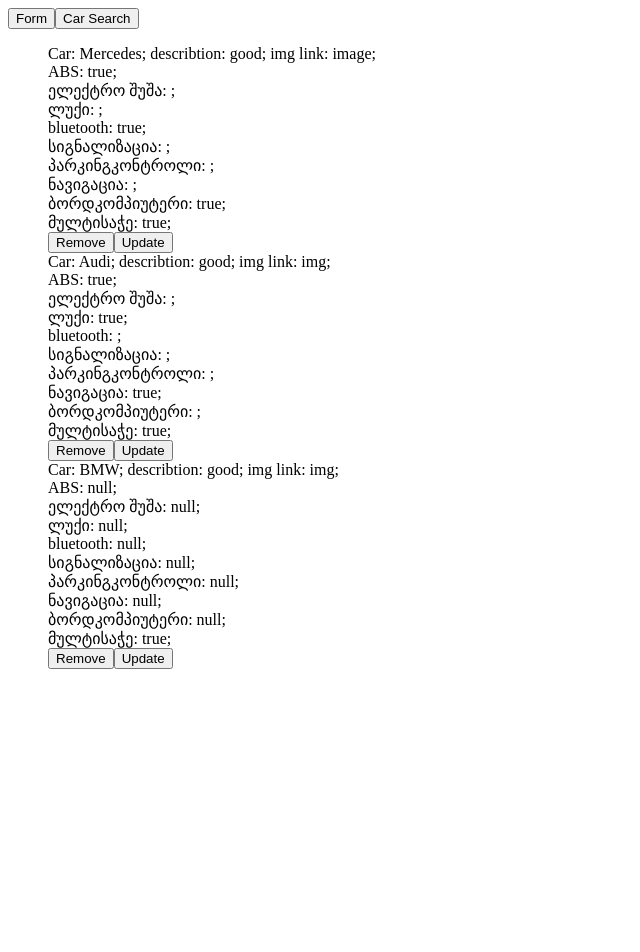
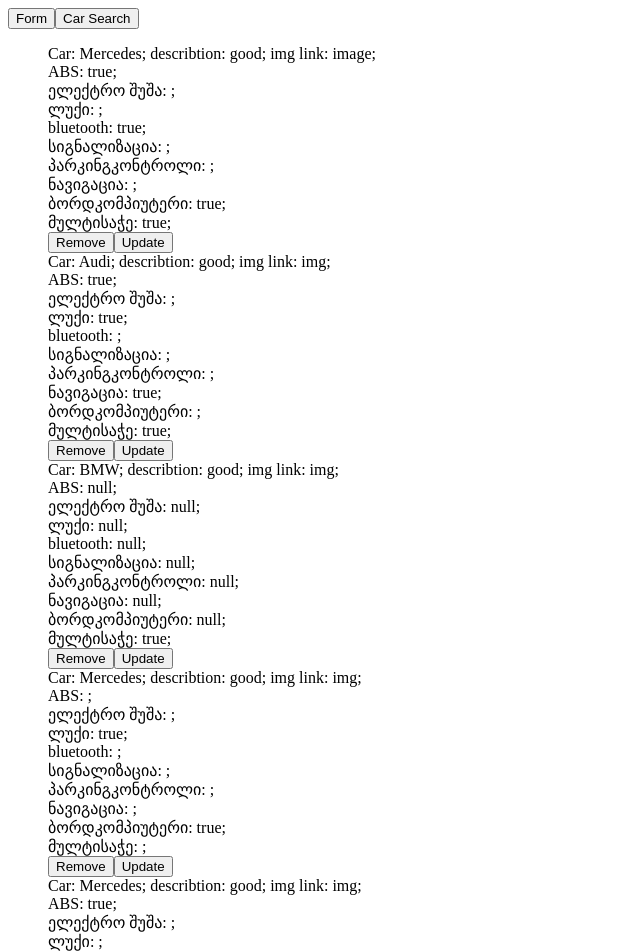
Before and after one commit to otonika10/Aidnet-Angular-Task, an Angular app: page /list in a window 1280 px wide. Shown: the top 952 px of the page, without its empty margins (0-640 px from the left). Before the commit the page ends 800 px from the top, so only its background shows below. Built offline with nearby package versions, Linux system fonts and the light colour scheme; data requests are answered from the project's data file.

Commit message:
feat(validations)

```diff
--- a/db.json
+++ b/db.json
@@ -44,6 +44,66 @@
       "bort": null,
       "multisache": true,
       "id": 3
+    },
+    {
+      "cars": "Mercedes",
+      "describtion": "good",
+      "image": "img",
+      "abs": "",
+      "shusha": "",
+      "luqi": true,
+      "bluetooth": "",
+      "signalizacia": "",
+      "parkingkontroli": "",
+      "navigacia": "",
+      "bort": true,
+      "multisache": "",
+      "id": 4
+    },
+    {
+      "cars": "Mercedes",
+      "describtion": "good",
+      "image": "img",
+      "abs": true,
+      "shusha": "",
+      "luqi": "",
+      "bluetooth": "",
+      "signalizacia": "",
+      "parkingkontroli": "",
+      "navigacia": true,
+      "bort": "",
+      "multisache": "",
+      "id": 5
+    },
+    {
+      "cars": "BMW",
+      "describtion": "good",
+      "image": "www.google.com",
+      "abs": "",
+      "shusha": "",
+      "luqi": "",
+      "bluetooth": "",
+      "signalizacia": "",
+      "parkingkontroli": "",
+      "navigacia": true,
+      "bort": "",
+      "multisache": "",
+      "id": 6
+    },
+    {
+      "cars": "Mercedes",
+      "describtion": "bad",
+      "image": "https://cdn.motor1.com/images/mgl/mrz1e/s1/coolest-cars-feature.webp",
+      "abs": null,
+      "shusha": null,
+      "luqi": null,
+      "bluetooth": true,
+      "signalizacia": null,
+      "parkingkontroli": null,
+      "navigacia": null,
+      "bort": null,
+      "multisache": null,
+      "id": 7
     }
   ]
 }
--- a/src/app/form/form.component.html
+++ b/src/app/form/form.component.html
@@ -10,13 +10,19 @@
         describtion:
       </div>
       <div class="item input">
-        <input type="text"  formControlName="describtion"/>
+        <input (click)="alert1='true'" type="text"  formControlName="describtion" pattern="[a-zA-Z ]*" />
+        <div *ngIf="alert1=='true'">
+          <div class="alert" *ngIf="this.form.get('describtion')?.invalid">{{alert+" describtion"}}</div>
+        </div>
       </div>
       <div class="item label">
         image:
       </div>
       <div class="item input">
-        <input type="text"  formControlName="image"/>
+        <input (click)="alert2='true'" type="text"  formControlName="image" pattern="(www|http:|https:)+[^\s]+[\w]*"/>
+        <div *ngIf="alert2=='true'">
+          <div  class="alert" *ngIf="this.form.get('image')?.invalid">{{alert+" image"}}</div>
+        </div>
       </div>
 
 
--- a/src/app/form/form.component.scss
+++ b/src/app/form/form.component.scss
@@ -0,0 +1,3 @@
+.alert{
+    color: red;
+}
--- a/src/app/form/form.component.ts
+++ b/src/app/form/form.component.ts
@@ -13,7 +13,9 @@
 export class FormComponent implements OnInit {
 
   Cars: any = ['Audi', 'BMW', 'Mercedes', 'Toyota' ,'Mitsubishi']
-
+  alert:any = 'invalid'
+  alert1: 'true' | 'false' = 'false'
+  alert2: 'true' | 'false' = 'false'
   employees$:any = this.cars.getAll()
 
   productId:number=4;
@@ -52,6 +54,15 @@
       this.form.reset()
       console.log(this.form.value);
 
+      }else{
+        if(this.form.get('describtion')?.invalid && this.form.get('image')?.invalid){
+          alert("Invalid")
+        }
+        else if(this.form.get('describtion')?.invalid){
+          alert("describtion is not valid")
+        }else if(this.form.get('image')?.invalid){
+          alert("image is not valid")
+        }
       }
   }
 
```
